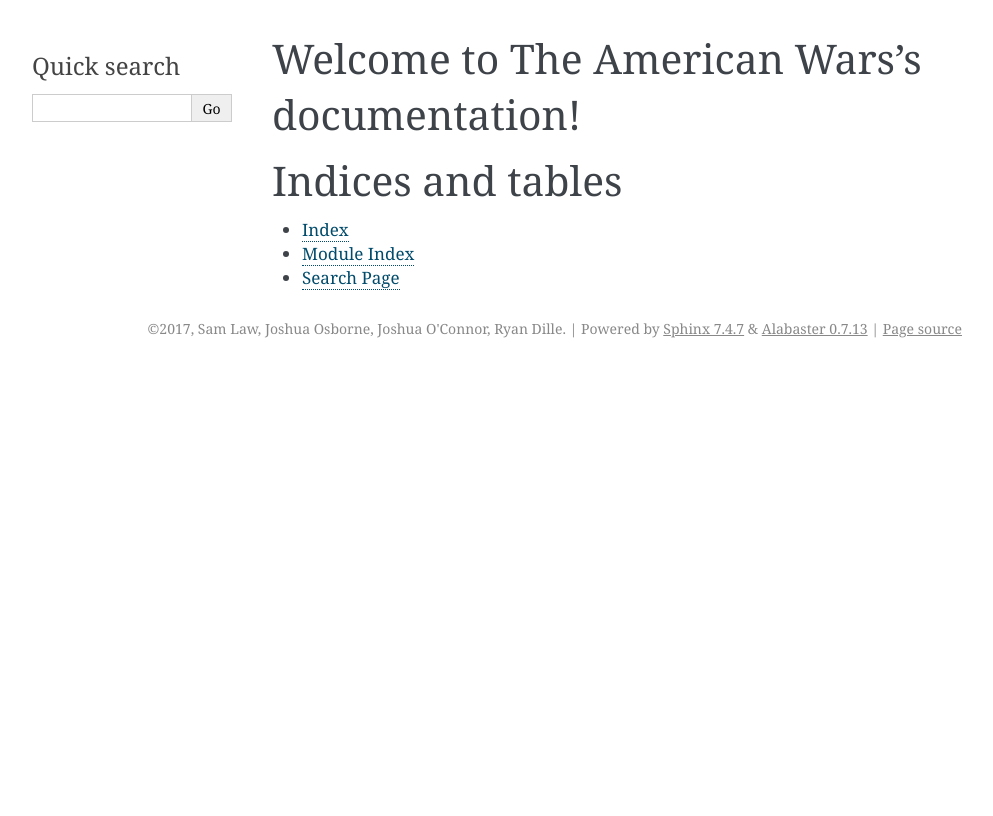
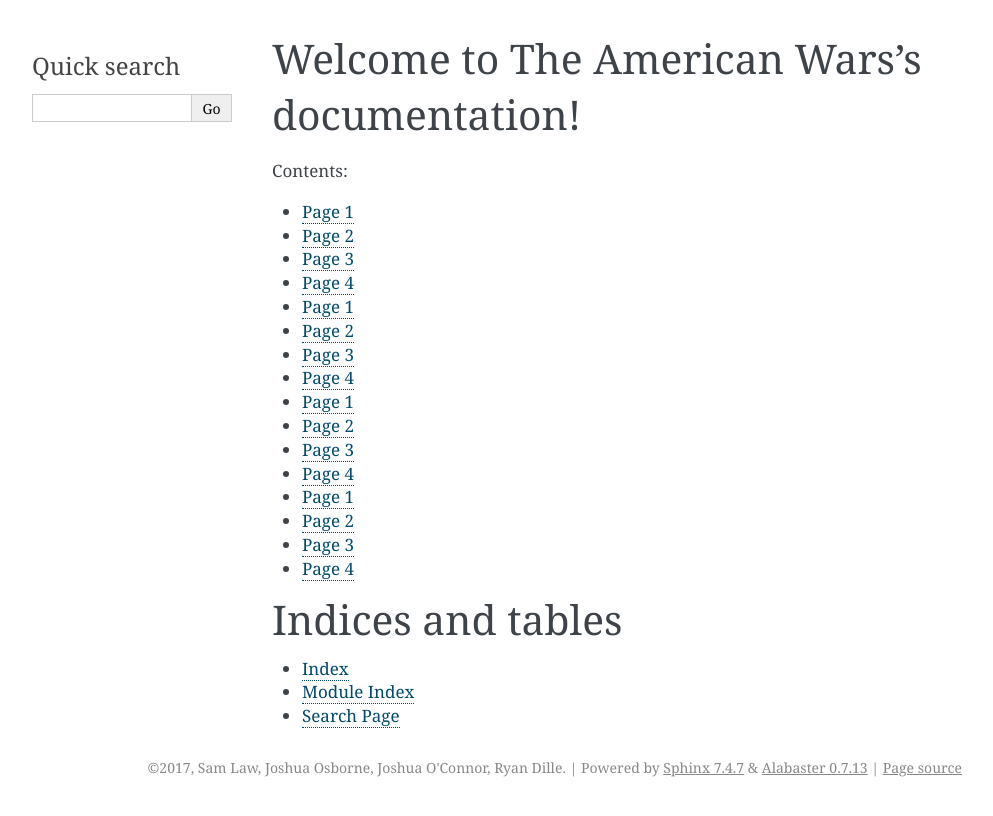
Before and after one commit to SamLaw2198/the_american_wars, a Sphinx documentation site: the page built from source/index.rst, in a window 1280 px wide. Shown: the top 816 px of the page, without its empty margins (148-1141 px from the left). Built offline with Sphinx 7.4.7, drawn with Linux system fonts in a browser that asks for light colours.

Commit message:
Added links to index and titles to pages

```diff
--- a/source/index.rst
+++ b/source/index.rst
@@ -10,6 +10,22 @@ Welcome to The American Wars's documentation!
    :maxdepth: 2
    :caption: Contents:
 
+   josh_oconnor/civil_war_1
+   josh_oconnor/civil_war_2
+   josh_oconnor/civil_war_3
+   josh_oconnor/civil_war_4
+   josh_osborne/page1
+   josh_osborne/page2
+   josh_osborne/page3
+   josh_osborne/page4
+   ryan_dille/page1
+   ryan_dille/page2
+   ryan_dille/page3
+   ryan_dille/page4
+   sam_law/page1
+   sam_law/page2
+   sam_law/page3
+   sam_law/page4
 
 
 Indices and tables
--- a/source/josh_oconnor/civil_war_1.rst
+++ b/source/josh_oconnor/civil_war_1.rst
@@ -0,0 +1,2 @@
+Page 1
+======
--- a/source/josh_oconnor/civil_war_2.rst
+++ b/source/josh_oconnor/civil_war_2.rst
@@ -0,0 +1,2 @@
+Page 2
+======
--- a/source/josh_oconnor/civil_war_3.rst
+++ b/source/josh_oconnor/civil_war_3.rst
@@ -0,0 +1,2 @@
+Page 3
+======
--- a/source/josh_oconnor/civil_war_4.rst
+++ b/source/josh_oconnor/civil_war_4.rst
@@ -0,0 +1,2 @@
+Page 4
+======
--- a/source/josh_osborne/page1.rst
+++ b/source/josh_osborne/page1.rst
@@ -0,0 +1,2 @@
+Page 1
+======
--- a/source/josh_osborne/page2.rst
+++ b/source/josh_osborne/page2.rst
@@ -0,0 +1,2 @@
+Page 2
+======
--- a/source/josh_osborne/page3.rst
+++ b/source/josh_osborne/page3.rst
@@ -0,0 +1,2 @@
+Page 3
+======
--- a/source/josh_osborne/page4.rst
+++ b/source/josh_osborne/page4.rst
@@ -0,0 +1,2 @@
+Page 4
+======
--- a/source/ryan_dille/page1.rst
+++ b/source/ryan_dille/page1.rst
@@ -0,0 +1,2 @@
+Page 1
+======
--- a/source/ryan_dille/page2.rst
+++ b/source/ryan_dille/page2.rst
@@ -0,0 +1,2 @@
+Page 2
+======
--- a/source/ryan_dille/page3.rst
+++ b/source/ryan_dille/page3.rst
@@ -0,0 +1,2 @@
+Page 3
+======
--- a/source/ryan_dille/page4.rst
+++ b/source/ryan_dille/page4.rst
@@ -0,0 +1,2 @@
+Page 4
+======
--- a/source/sam_law/page1.rst
+++ b/source/sam_law/page1.rst
@@ -0,0 +1,2 @@
+Page 1
+======
--- a/source/sam_law/page2.rst
+++ b/source/sam_law/page2.rst
@@ -0,0 +1,2 @@
+Page 2
+======
--- a/source/sam_law/page3.rst
+++ b/source/sam_law/page3.rst
@@ -0,0 +1,2 @@
+Page 3
+======
--- a/source/sam_law/page4.rst
+++ b/source/sam_law/page4.rst
@@ -0,0 +1,2 @@
+Page 4
+======
```
